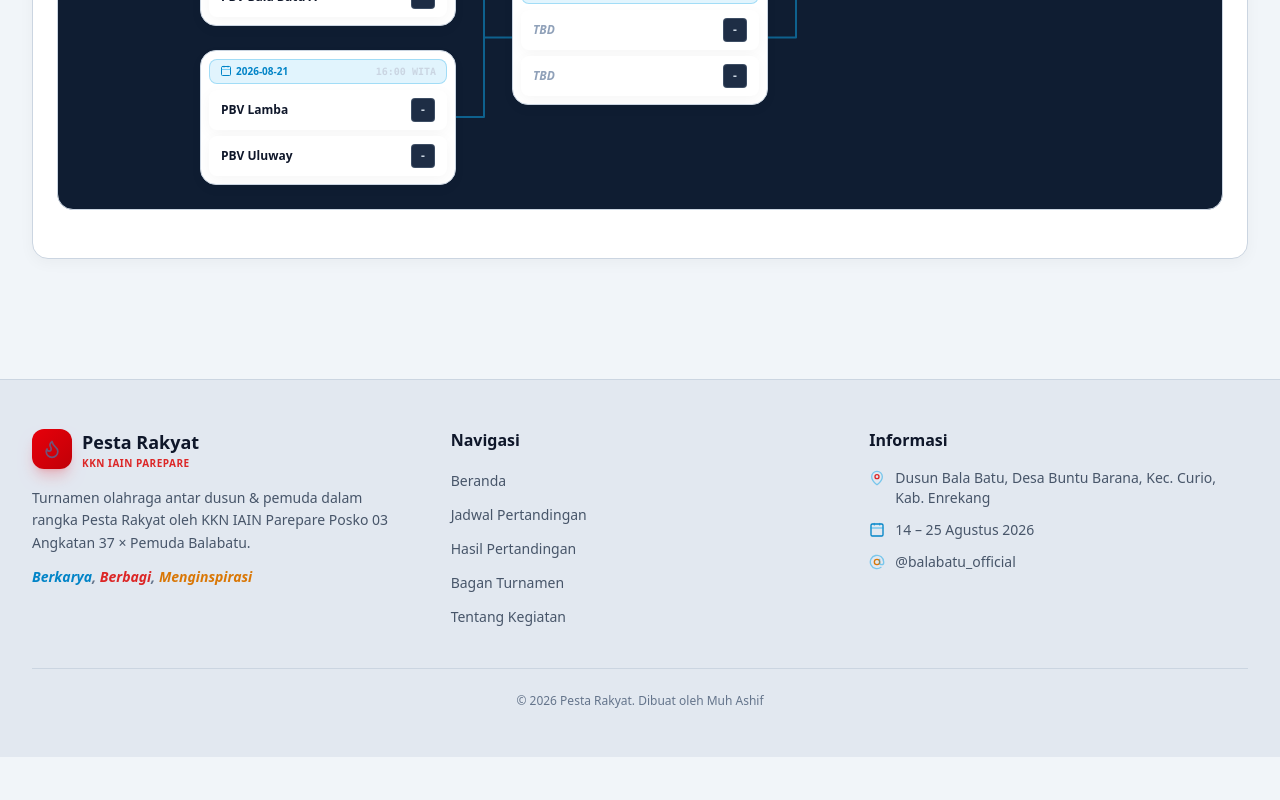
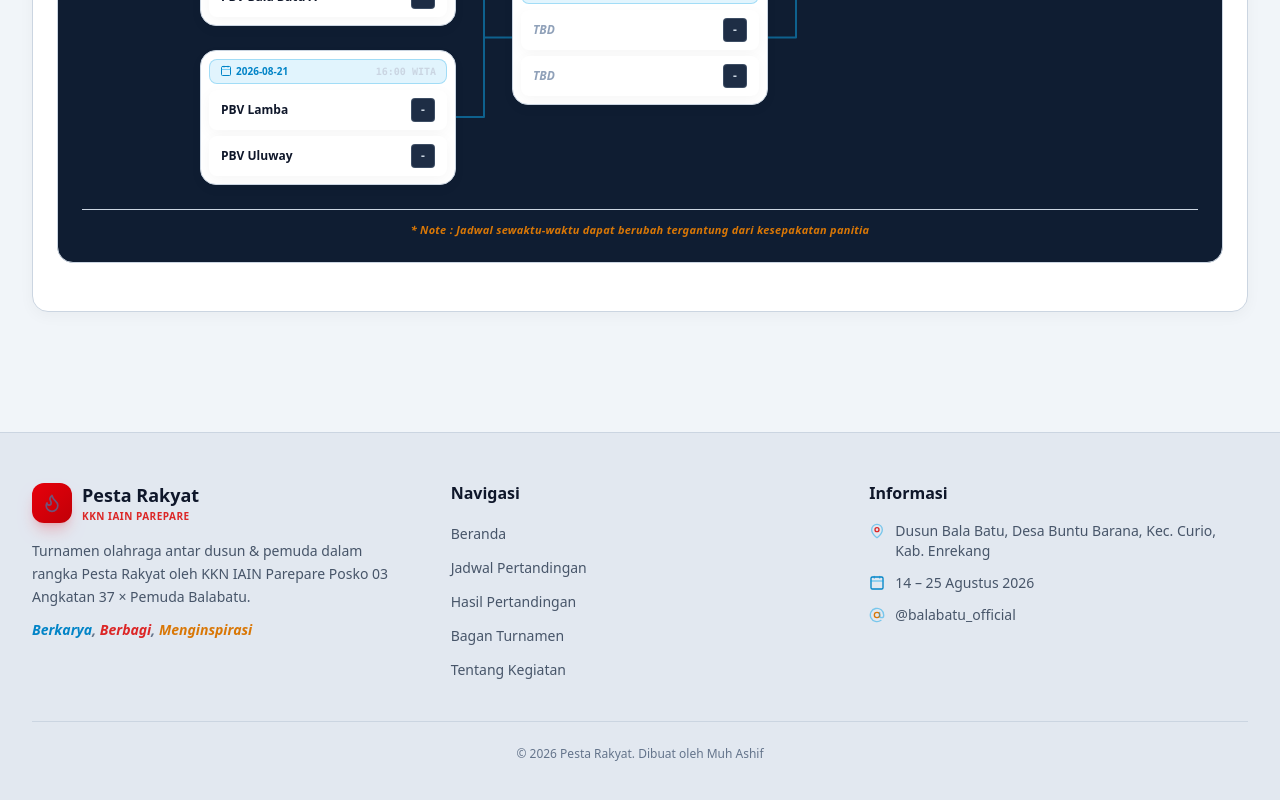
Before and after one commit to Ashif1306/Pestarakyat, a Next.js app: page /bagan in a window 1280 px wide. Shown: the part 1176-1976 px from the top of the page. Before the commit the page ends 1933 px from the top, so only its background shows below. Built offline with nearby package versions, Linux system fonts and the light colour scheme; no server answers; the database is empty.

Commit message:
Add schedule change note footnote at bottom of bracket image

```diff
--- a/src/components/BracketViewer.tsx
+++ b/src/components/BracketViewer.tsx
@@ -419,6 +419,13 @@ export default function BracketViewer({ sportId = 'volly-putra', sportName }: Br
               )}
             </div>
           </div>
+
+          {/* Note Footnote Banner (Included in Downloaded PNG Image) */}
+          <div className="w-full text-center pt-3 border-t border-white/10 z-10">
+            <p className="text-[11px] text-amber-400 font-semibold tracking-wide italic">
+              * Note : Jadwal sewaktu-waktu dapat berubah tergantung dari kesepakatan panitia
+            </p>
+          </div>
         </div>
       </div>
     </div>
```
